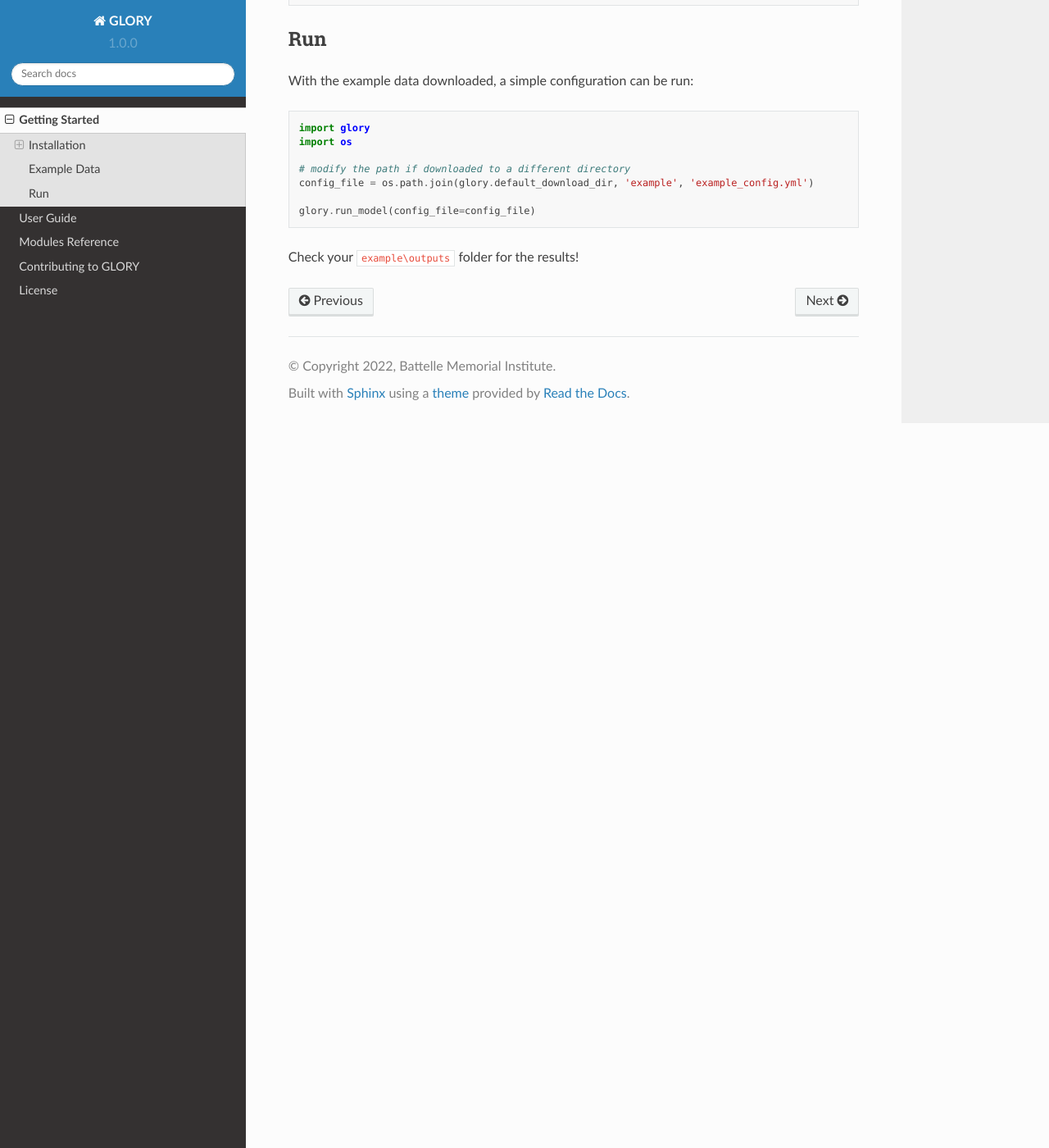
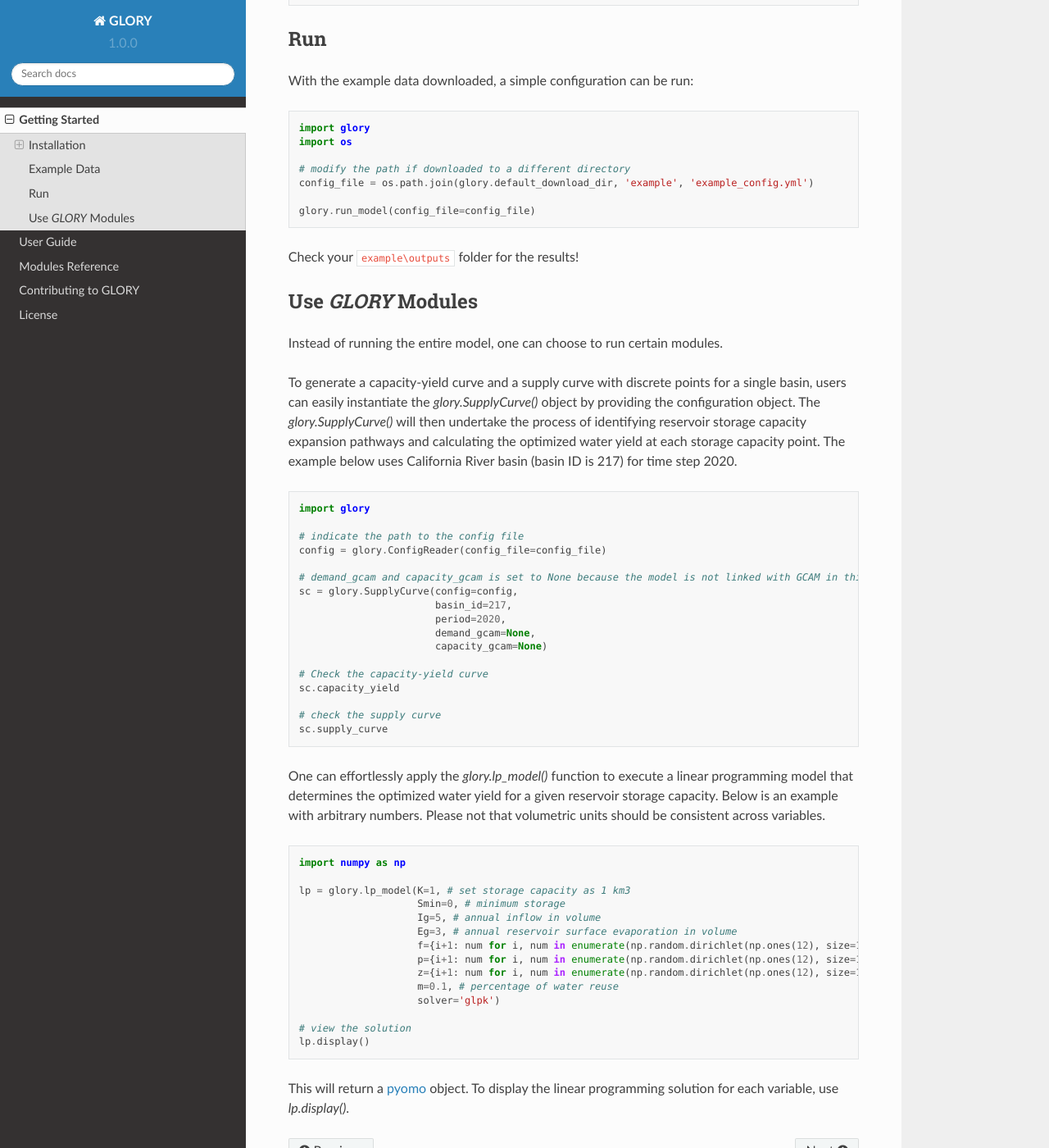
Before and after one commit to JGCRI/glory, a Sphinx documentation site: the page built from docs/source/getting_started.rst, in a window 1280 px wide and 1400 px high, scrolled down 1624 px. Shown: the whole window at 82% size. Built offline with Sphinx 7.4.7 and the Read the Docs theme 2.0.0, drawn with Linux system fonts in a browser that asks for light colours; formulas are drawn with MathJax 3; pages that are not in the unit, such as notebooks, are missing from menus.

Commit message:
Update documentation

```diff
--- a/docs/source/getting_started.rst
+++ b/docs/source/getting_started.rst
@@ -76,7 +76,7 @@ Or, if the user didn't clone the ``GLORY`` package, then specify a desired downl
     glory.get_example_data(example_data_directory='path/to/desired/location')
 
 Run
------------------------------------
+---
 
 With the example data downloaded, a simple configuration can be run:
 
@@ -92,3 +92,51 @@ With the example data downloaded, a simple configuration can be run:
 
 
 Check your ``example\outputs`` folder for the results!
+
+Use `GLORY` Modules
+-------------------
+
+Instead of running the entire model, one can choose to run certain modules.
+
+To generate a capacity-yield curve and a supply curve with discrete points for a single basin, users can easily instantiate the `glory.SupplyCurve()` object by providing the configuration object. The `glory.SupplyCurve()` will then undertake the process of identifying reservoir storage capacity expansion pathways and calculating the optimized water yield at each storage capacity point. The example below uses California River basin (basin ID is 217) for time step 2020.
+
+.. code-block:: python
+
+    import glory
+
+    # indicate the path to the config file
+    config = glory.ConfigReader(config_file=config_file)
+
+    # demand_gcam and capacity_gcam is set to None because the model is not linked with GCAM in this example
+    sc = glory.SupplyCurve(config=config,
+                           basin_id=217,
+                           period=2020,
+                           demand_gcam=None,
+                           capacity_gcam=None)
+
+    # Check the capacity-yield curve
+    sc.capacity_yield
+
+    # check the supply curve
+    sc.supply_curve
+
+One can effortlessly apply the `glory.lp_model()` function to execute a linear programming model that determines the optimized water yield for a given reservoir storage capacity. Below is an example with arbitrary numbers. Please not that volumetric units should be consistent across variables.
+
+.. code-block:: python
+
+    import numpy as np
+
+    lp = glory.lp_model(K=1, # set storage capacity as 1 km3
+                        Smin=0, # minimum storage
+                        Ig=5, # annual inflow in volume
+                        Eg=3, # annual reservoir surface evaporation in volume
+                        f={i+1: num for i, num in enumerate(np.random.dirichlet(np.ones(12), size=1)[0])}, # dictionary: monthly profile for demand
+                        p={i+1: num for i, num in enumerate(np.random.dirichlet(np.ones(12), size=1)[0])}, # dictionary: monthly profile for inflow
+                        z={i+1: num for i, num in enumerate(np.random.dirichlet(np.ones(12), size=1)[0])}, # dictionary: monthly profile for reservoir surface evaporation
+                        m=0.1, # percentage of water reuse
+                        solver='glpk')
+
+    # view the solution
+    lp.display()
+
+This will return a `pyomo <https://pyomo.readthedocs.io/en/stable/index.html>`_ object. To display the linear programming solution for each variable, use `lp.display()`.
```
